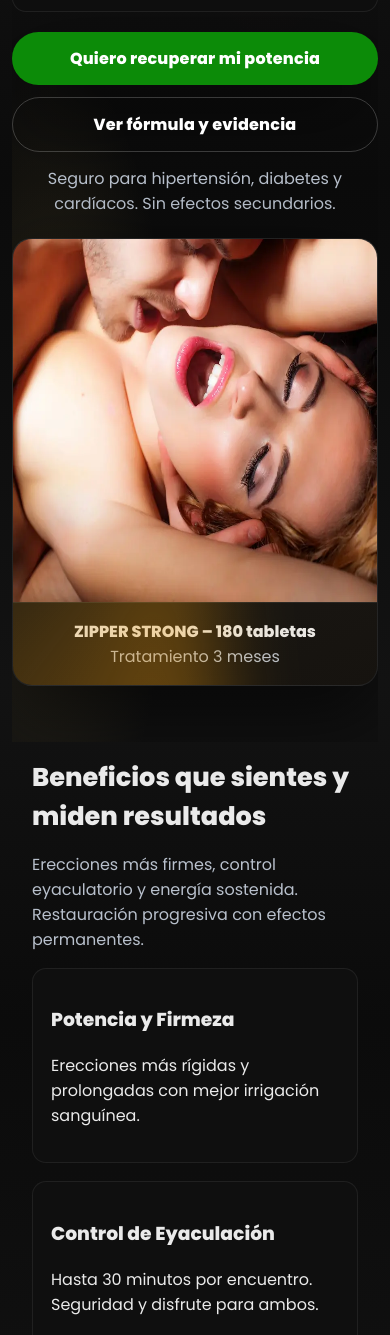
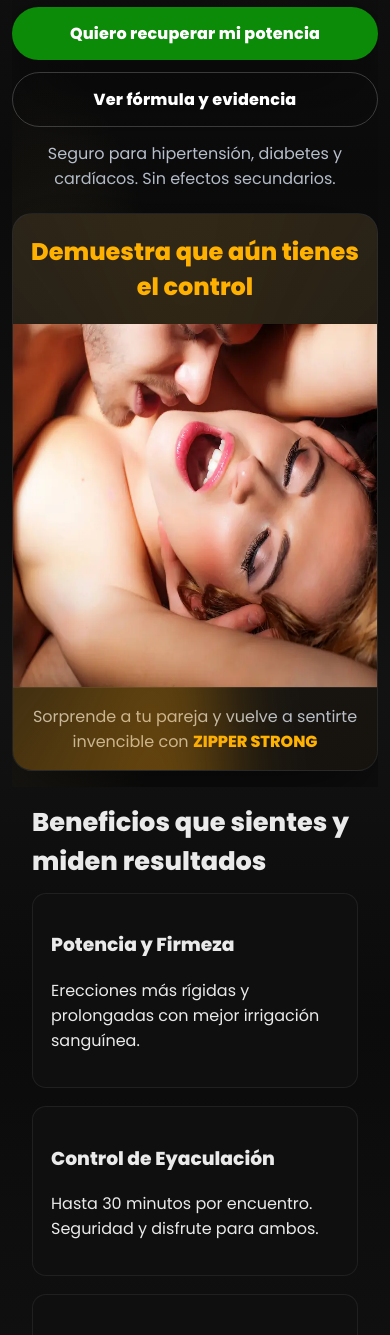
Before and after one commit to frederickcorredor/zipperlanding, a plain HTML site: page index.html in a window 390 px wide. Shown: the part 665-2000 px from the top of the page. Drawn offline with Linux system fonts and the light colour scheme.

Commit message:
Add files via upload

```diff
--- a/index.html
+++ b/index.html
@@ -58,7 +58,7 @@
     section{padding:70px 0}
     .sec-title{font-size:clamp(1.6rem,2.6vw,2.2rem);margin:0 0 12px;text-wrap: pretty;}
     .grid-3{display:grid;grid-template-columns:repeat(3,1fr);gap:18px}
-    .benefit{padding:18px;border-radius:14px;background:#0f0f0f;border:1px solid #ffffff12;transition:.2s}
+    .benefit{padding:18px;border-radius:14px;background:#0f0f0f;border:1px solid #ffffff12;transition:.2s;}
     .benefit:hover{transform:translateY(-2px);border-color:#ffffff33}
 
     /* Tabs */
@@ -98,11 +98,12 @@
     #orderForm div{display:grid;grid-template-columns:1fr 1fr;gap:12px}
     .preform{width: 100%;background-image: url(felicidad.webp);min-height: 350px;background-size: cover;border-radius: 16px;background-attachment: fixed;max-width: 1100px;background-position: 520px 70px;display: flex; flex-wrap: wrap; justify-content: center; align-items: flex-end;}
     .wrappercausas{display:grid;grid-template-columns:1.3fr 0.7fr;gap:18px;align-items:center}
+    .solomovil{display: none;}
 
     /* Responsive */
     @media (max-width: 980px){
-      header{background-image: url(ween7.webp);background-size: 240px;background-repeat: no-repeat;background-position: 180px 184px;}
-      .hero .grid{grid-template-columns:1fr;gap:22px;padding-top:0px;}
+      header{background-image: url(wao.webp);background-size: 380px;background-repeat: no-repeat;background-position: 95px 40px;}
+      .hero .grid{grid-template-columns:1fr;gap:22px;padding-top:0px; padding-bottom: 0px;}
       .grid-3,.reviews{grid-template-columns:1fr}
       .offer{grid-template-columns:1fr}
       .imagenderecha{position: absolute;bottom: 0px;right: -110px; width: 80%; max-width: 280px;display: none;}
@@ -115,6 +116,7 @@
       nav{position: absolute; opacity: 0;}
       .wrappercausas{grid-template-columns: 1fr;}
       #pane-core,#pane-amino,#pane-vit{grid-template-columns: 1fr 1fr;min-height: 480px;}
+      .solomovil{display: block;}
     }
 
     /* Inputs */
@@ -128,21 +130,11 @@
   <div class="progress" id="progress"></div>
 
   <header class="hero">
-
-    <nav class="wrap" style="display:flex;align-items:center;justify-content:space-between;padding:6px 0">
-      <div style="display:flex;align-items:center;gap:10px"></div>
-      <div style="display:flex;gap:10px">
-        <a href="#beneficios" class="badge">Beneficios</a>
-        <a href="#oferta" class="badge">Oferta</a>
-        <a href="#resenas" class="badge">Reseñas</a>
-      </div>
-    </nav>
-
     <div class="wrap grid grid-hero grid hero grid">
       <div>
         <div class="badge">Tratamiento Restaurador Masculino</div>
         <h1 class="title"><span class="accent">Nunca más dependerás de potenciadores</span> recupera tu confianza masculina.</h1>
-        <p class="subtitle">Aumenta tu rendimiento, prolonga tus momentos de placer y sorprende a tu pareja con resultados que se notan desde el primer mes.</p>
+        <p class="subtitle">Aumenta tu rendimiento y sorprende a tu pareja con resultados que se notan desde el primer mes.</p>
         <div class="trust">
           <div class="kpi"><span class="muted">Potencia</span><strong class="accent">Erecciones</strong><span class="muted">Firmes y Fuertes</span></div>
           <div class="kpi"><span class="muted">Control</span><strong class="accent">Hasta 30 min</strong><span class="muted">por encuentro</span></div>
@@ -159,13 +151,15 @@
 
       <div class="product-card shadow-xl">
         <div class="shine" aria-hidden></div>
+                  <div style="text-align: center;">
+            <h2 class="accent solomovil" style="text-wrap: pretty;">Demuestra que aún tienes el control</h2>
+          </div>
         <div class="product-media">
           <img class="bottle" loading="lazy" src="imagenbanner.webp" alt="ZIPPER STRONG frasco 180 tabletas"/>
         </div>
         <div style="padding:16px;display:flex;align-items:center;justify-content:center">
           <div style="text-align: center;">
-            <strong>ZIPPER STRONG – 180 tabletas</strong>
-            <div class="muted">Tratamiento 3 meses</div>
+            <div class="muted solomovil">Sorprende a tu pareja y vuelve a sentirte invencible con <strong class="accent">ZIPPER STRONG</strong></div>
           </div>
         </div>
       </div>
@@ -177,7 +171,7 @@
     <!-- Beneficios principales -->
     <section id="beneficios" class="wrap">
       <h2 class="sec-title">Beneficios que sientes y miden resultados</h2>
-      <p class="muted">Erecciones más firmes, control eyaculatorio y energía sostenida. Restauración progresiva con efectos permanentes.</p>
+     <!-- <p class="muted">Erecciones más firmes, control eyaculatorio y energía sostenida. Restauración progresiva con efectos permanentes.</p>-->
       <div class="grid-3" id="benefitsGrid">
         <article class="benefit animate"><h3>Potencia y Firmeza</h3><p>Erecciones más rígidas y prolongadas con mejor irrigación sanguínea.</p></article>
         <article class="benefit animate"><h3>Control de Eyaculación</h3><p>Hasta 30 minutos por encuentro. Seguridad y disfrute para ambos.</p></article>
```
Also changed, not shown: fondo2.webp (added), wao.webp (added).
